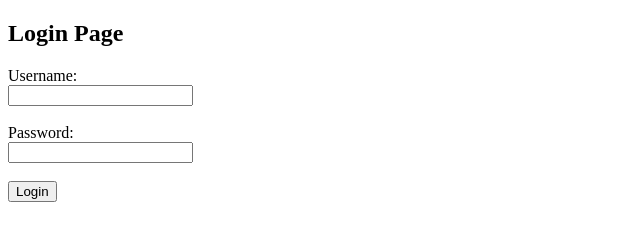
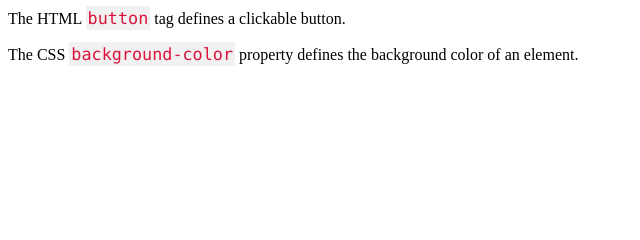
Before and after one commit to bammidisai/hosting, a plain HTML site: page index.html in a window 1280 px wide. Shown: the whole page, without its empty margins (0-640 px from the left). Drawn offline with Linux system fonts and the light colour scheme.

Commit message:
Update index.html

```diff
--- a/index.html
+++ b/index.html
@@ -1,23 +1,19 @@
-<!DOCTYPE html>
-<html lang="en">
+<html>
 <head>
-    <meta charset="UTF-8">
-    <meta name="viewport" content="width=device-width, initial-scale=1.0">
-    <title>Login</title>
+<style>
+code {
+  font-family: Consolas,"courier new";
+  color: crimson;
+  background-color: #f1f1f1;
+  padding: 2px;
+  font-size: 105%;
+}
+</style>
 </head>
 <body>
 
-    <h2>Login Page</h2>
-
-    <form action="/submit-login" method="POST">
-        <label for="username">Username:</label><br>
-        <input type="text" id="username" name="username" required><br><br>
-
-        <label for="password">Password:</label><br>
-        <input type="password" id="password" name="password" required><br><br>
-
-        <input type="submit" value="Login">
-    </form>
+<p>The HTML <code>button</code> tag defines a clickable button.</p>
+<p>The CSS <code>background-color</code> property defines the background color of an element.</p>
 
 </body>
 </html>
```
